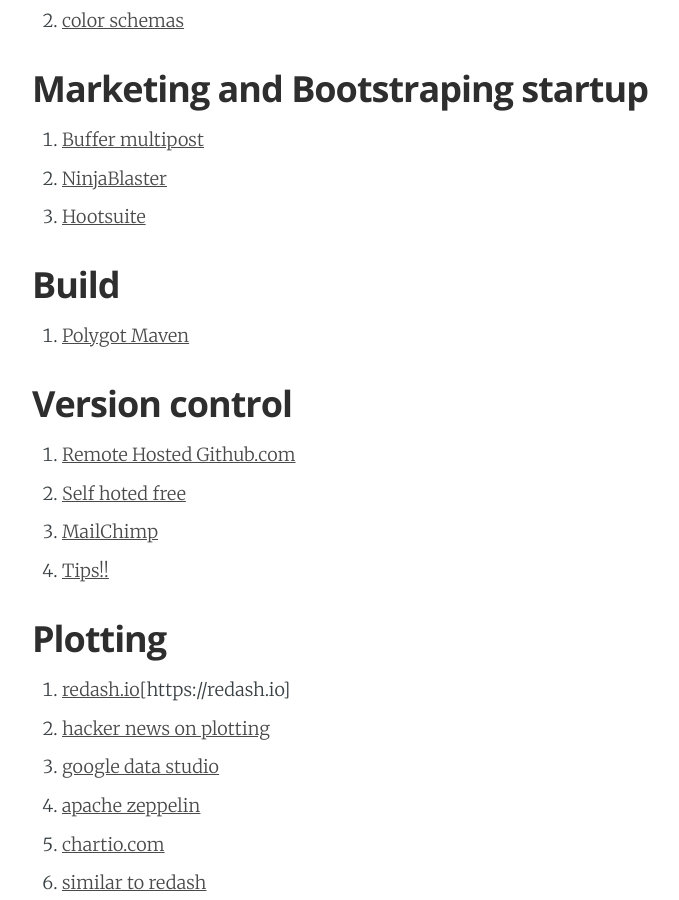
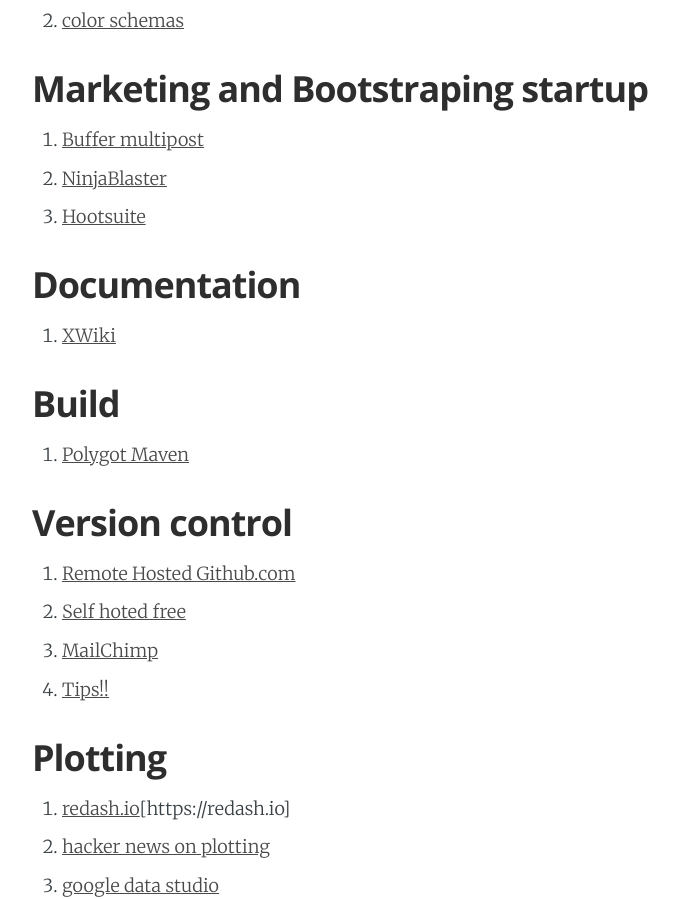
Before and after one commit to tomer-ben-david/tomer-ben-david.github.io.jekyll, a Jekyll site: the page built from _posts/2017/2017-03-08-startup-stack-page.md, in a window 1280 px wide and 900 px high, scrolled down 468 px. Shown: the whole window, without its empty margins (253-932 px from the left). Built offline with Jekyll 4.4.1, drawn with Linux system fonts in a browser that asks for light colours; comment, search, counter and statistics services are not loaded.

```diff
--- a/_posts/2017/2017-03-08-startup-stack-page.md
+++ b/_posts/2017/2017-03-08-startup-stack-page.md
@@ -16,6 +16,10 @@
 1. [Buffer multipost](https://buffer.com)
 1. [NinjaBlaster](http://ninjablaster.com/)
 2. [Hootsuite]()
+
+## Documentation
+
+1. [XWiki](http://xwiki.org)
 
 ## Build
 1. [Polygot Maven](https://github.com/takari/polyglot-maven)
```
